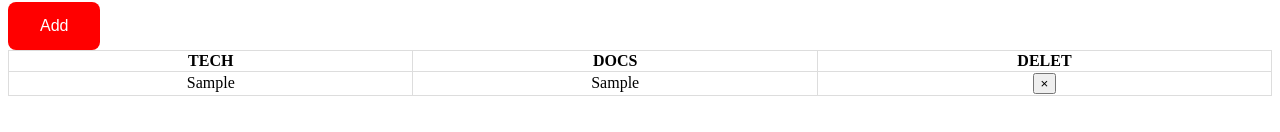
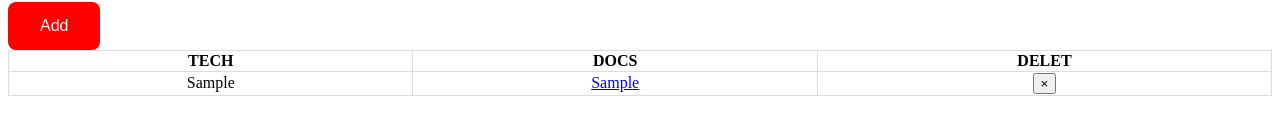
Before and after one commit to coStars/iLearn, a React app: page / in a window 1280 px wide. Both pictures are taken after typing "Sample", "Sample" into the empty fields and a click on the button "Add". Shown: the part 192-324 px from the top of the page. Built offline with nearby package versions, Linux system fonts and the light colour scheme.

Commit message:
disply the link of docs

```diff
--- a/src/LearnList.jsx
+++ b/src/LearnList.jsx
@@ -9,7 +9,7 @@ const Learn = (props) =>{
       {link.tech}
     </td>
     <td>
-      {link.docs}
+      <a href={link.docs}>{link.docs}</a>
     </td>
     <td>
       <button
```
Also changed, not shown: 1 other file (tests, documents, lock files or other folders).
